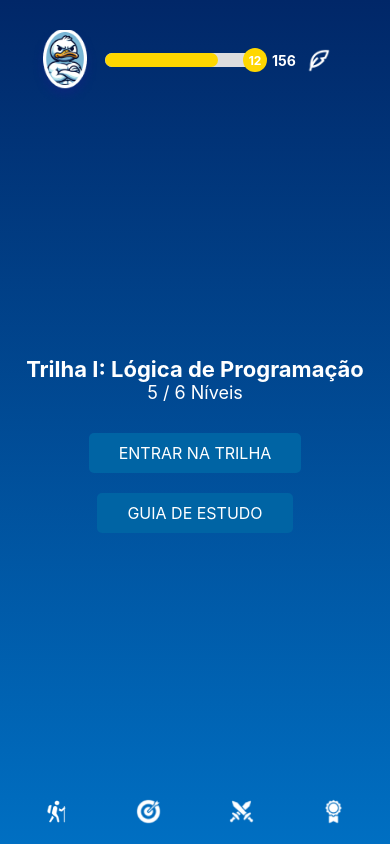
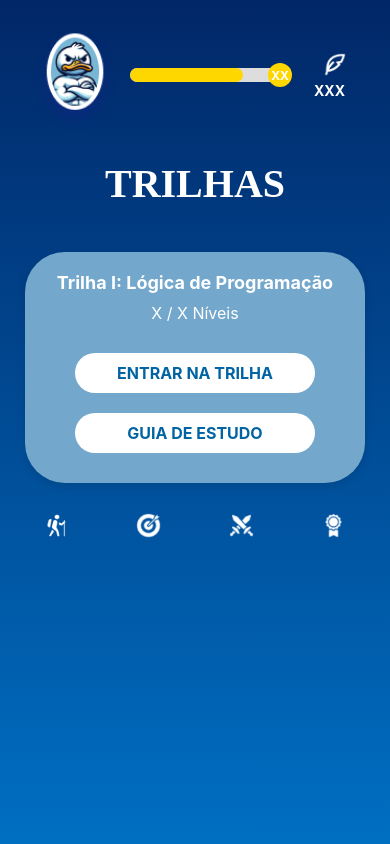
Before and after one commit to BitBeak/bitbeak-frontend, a React Native app: screen / in a window 390 px wide. Built offline with nearby package versions, Linux system fonts and the light colour scheme.

Commit message:
In progress

```diff
--- a/App.js
+++ b/App.js
@@ -1,8 +1,27 @@
-import React from 'react';
+import React, { useState, useEffect } from 'react';
+import { ActivityIndicator } from 'react-native';
 import { StyleSheet, View, Text, Image, TouchableOpacity, StatusBar } from 'react-native';
 import { LinearGradient } from 'expo-linear-gradient';
+import * as Font from 'expo-font';
+import { SafeAreaProvider } from 'react-native-safe-area-context';
 
 const App = () => {
+  const [fontsLoaded, setFontsLoaded] = useState(false);
+
+  useEffect(() => {
+    (async () => {
+      await Font.loadAsync({
+        'Poppins-Bold': require('./assets/fonts/Poppins-Bold.ttf'),
+      });
+      setFontsLoaded(true);
+    })();
+  }, []);
+
+  if (!fontsLoaded) {
+    return <ActivityIndicator size="large" />;
+  }
+
+
   return (
     <LinearGradient colors={['#012768', '#006FC2']} style={styles.container}>
       <StatusBar barStyle="light-content" backgroundColor="#012768" />
@@ -13,20 +32,25 @@ const App = () => {
             <View style={styles.expBar} />
           </View>
           <View style={styles.levelCircle}>
-            <Text style={styles.levelText}>12</Text>
+            <Text style={styles.levelText}>XX</Text>
           </View>
         </View>
-        <Text style={styles.expPoints}>156</Text>
-        <Image source={require('./assets/icons/feather-icon.png')} style={styles.featherIcon} />
+        <View style={styles.expDetails}>
+          <Image source={require('./assets/icons/feather-icon.png')} style={styles.featherIcon} />
+          <Text style={styles.expPoints}>XXX</Text>
+        </View>
       </View>
-      <View style={styles.main}>
-        <Text style={styles.title}>Trilha I: Lógica de Programação</Text>
-        <Text style={styles.level}>5 / 6 Níveis</Text>
-        <TouchableOpacity style={styles.button}>
-          <Text style={styles.buttonText}>ENTRAR NA TRILHA</Text>
+      <View style={styles.titleContainer}>
+        <Text style={styles.titleHeader}>TRILHAS</Text>
+      </View>
+      <View style={styles.trailContainer}>
+        <Text style={styles.trailTitle}>Trilha I: Lógica de Programação</Text>
+        <Text style={styles.trailLevel}>X / X Níveis</Text>
+        <TouchableOpacity style={styles.trailButton}>
+          <Text style={styles.trailButtonText}>ENTRAR NA TRILHA</Text>
         </TouchableOpacity>
-        <TouchableOpacity style={styles.button}>
-          <Text style={styles.buttonText}>GUIA DE ESTUDO</Text>
+        <TouchableOpacity style={styles.trailButton}>
+          <Text style={styles.trailButtonText}>GUIA DE ESTUDO</Text>
         </TouchableOpacity>
       </View>
       <View style={styles.navBar}>
@@ -47,30 +71,29 @@ const styles = StyleSheet.create({
   header: {
     flexDirection: 'row',
     alignItems: 'center',
-    justifyContent: 'flex-start', // Adjust alignment to bring elements closer
     padding: 10,
     backgroundColor: 'transparent',
   },
   icon: {
-    width: 70,
-    height: 70,
+    width: 90,
+    height: 100,
     marginTop: 10,
     marginLeft: 10,
   },
   expBarContainer: {
     flexDirection: 'row',
     alignItems: 'center',
-    marginLeft: 5, // Reduced margin to bring the bar closer to the icon
+    marginLeft: 10,
   },
   expBarBackground: {
-    width: 150, // Adjusted width if needed
-    height: 14, // Adjusted height for a smaller bar
+    width: 150,
+    height: 14,
     backgroundColor: '#ddd',
     borderRadius: 7,
     overflow: 'hidden',
   },
   expBar: {
-    width: '75%', // Adjust percentage as needed
+    width: '75%',
     height: '100%',
     backgroundColor: '#FFD700',
     borderRadius: 7,
@@ -82,23 +105,40 @@ const styles = StyleSheet.create({
     backgroundColor: '#FFD700',
     justifyContent: 'center',
     alignItems: 'center',
-    marginLeft: -12, // Adjusted to make the circle overlap the bar more
+    marginLeft: -12,
   },
   levelText: {
     color: 'white',
     fontWeight: 'bold',
     fontSize: 12,
   },
+  expDetails: {
+    flexDirection: 'column',
+    alignItems: 'center',
+    marginLeft: 20,
+  },
+  featherIcon: {
+    width: 25,
+    height: 25,
+    marginBottom: 5,
+    marginLeft: 10,
+  },
   expPoints: {
     color: 'white',
     fontWeight: 'bold',
     fontSize: 14,
-    marginLeft: 5, // Added small margin for spacing
   },
-  featherIcon: {
-    width: 25, // Set appropriate size
-    height: 25, // Set appropriate size
-    marginLeft: 10, // Space from the points text
+  titleContainer: {
+    width: '100%',
+    alignItems: 'center',
+    marginTop: 20,
+  },
+  titleHeader: {
+    fontFamily: 'Poppins',
+    fontWeight: 'bold',
+    fontSize: 40,
+    color: '#FFFFFF',
+    textAlign: 'center',
   },
   main: {
     flex: 1,
@@ -106,26 +146,43 @@ const styles = StyleSheet.create({
     justifyContent: 'center',
     backgroundColor: 'transparent',
   },
-  title: {
-    fontSize: 22,
+  trailContainer: {
+    backgroundColor: '#74a7cc',
+    borderRadius: 40,
+    padding: 20,
+    alignItems: 'center',
+    boxShadow: '0 4px 8px rgba(0, 0, 0, 0.1)', // Esta é uma propriedade CSS, no React Native, use elevation
+    elevation: 5,
+    marginBottom: 20,
+    marginTop: 45,
+    marginLeft: 15,
+    marginRight: 15,
+  },
+  trailTitle: {
+    color: '#FFFFFF',
+    fontSize: 18,
     fontWeight: 'bold',
-    color: 'white',
+    marginBottom: 10,
   },
-  level: {
-    fontSize: 18,
-    color: 'white',
+  trailLevel: {
+    color: '#FFFFFF',
+    fontSize: 16,
     marginBottom: 20,
   },
-  button: {
-    backgroundColor: '#0064a4',
+  trailButton: {
+    backgroundColor: '#FFFFFF',
+    borderRadius: 20,
     paddingHorizontal: 30,
     paddingVertical: 10,
-    borderRadius: 5,
     marginVertical: 10,
+    width: '80%',
+    elevation: 2,
+    alignItems: 'center',
   },
-  buttonText: {
-    color: 'white',
+  trailButtonText: {
+    color: '#0064a4',
     fontSize: 16,
+    fontWeight: 'bold',
   },
   navBar: {
     flexDirection: 'row',
```
